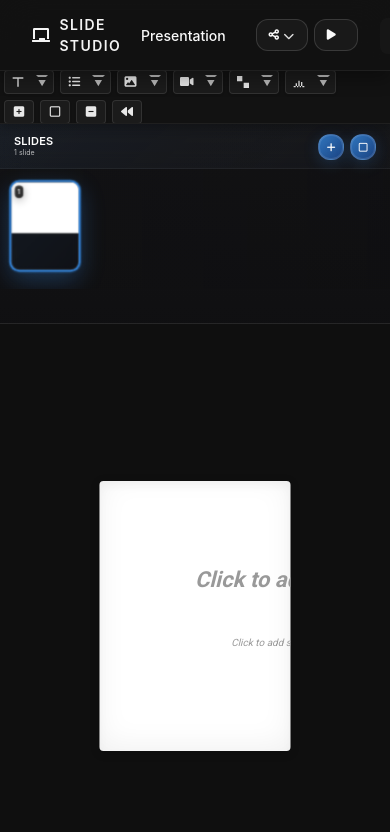
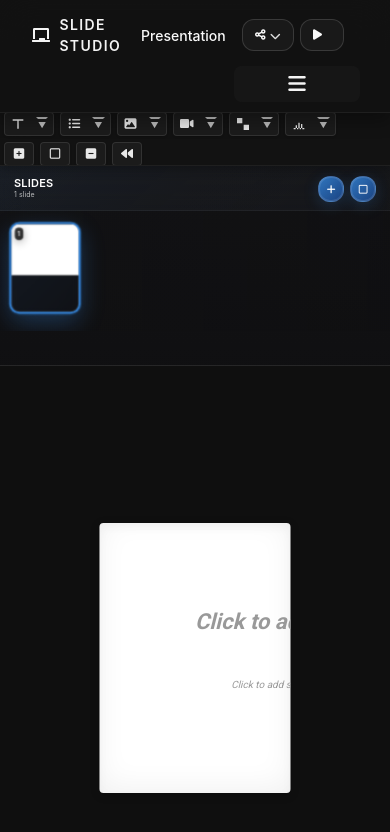
Before and after one commit to SamyukthaAligate/react-slide-studio, a React (Create React App) app: page / in a window 390 px wide. Shown: the top 832 px of the page. Built offline with nearby package versions, Linux system fonts and the light colour scheme; what chartjs-plugin-datalabels would draw is missing.

Commit message:
Header section Changes

```diff
--- a/src/components/Header/Header.css
+++ b/src/components/Header/Header.css
@@ -1,4 +1,15 @@
 /* Header specific styles that override Bootstrap */
+@keyframes dropdown-fade {
+  from {
+    opacity: 0;
+    transform: translateY(-6px);
+  }
+  to {
+    opacity: 1;
+    transform: translateY(0);
+  }
+}
+
 .header {
   position: sticky;
   top: 0;
@@ -6,14 +17,15 @@
   width: 100%;
   padding: 4px 0;
   display: grid;
-  grid-template-columns: 1fr auto 1fr;
-  align-items: center;
+  grid-template-columns: minmax(220px, 1fr) max-content minmax(260px, 1fr);
+  column-gap: 64px;
   background: rgba(18, 18, 18, 0.9);
   backdrop-filter: blur(18px);
   border-bottom: 1px solid rgba(255, 255, 255, 0.06);
   box-shadow: 0 8px 16px rgba(0, 0, 0, 0.3);
   min-height: 48px;
 }
+
 .header-left,
 .header-center,
 .header-right {
@@ -102,12 +114,14 @@
 
 .header-center {
   justify-content: center;
-  margin: 0 auto;
   background: rgba(27, 27, 27, 0.6);
   border-radius: 8px;
   height: 36px;
   margin-top: 2px;
-  padding: 0 12px;
+  padding: 0 16px;
+  justify-self: center;
+  grid-column: 2 / 3;
+  margin: 0;
 }
 
 .header-tabs {
@@ -561,8 +575,11 @@
   }
 
   .header-center {
-    flex-direction: column;
-    gap: 16px;
+    flex-direction: row;
+    gap: 12px;
+    justify-content: flex-end;
+    padding: 0;
+    margin-left: auto;
   }
 
   .header-tabs {
--- a/src/components/Header/Header.js
+++ b/src/components/Header/Header.js
@@ -283,6 +283,9 @@ const Header = ({
               onBlur={handleTitleBlur}
               onKeyPress={handleTitleKeyPress}
               className="title-input"
+              id="presentation-title-input"
+              name="presentationTitle"
+              aria-label="Presentation title"
               autoFocus
             />
           ) : (
@@ -294,7 +297,12 @@ const Header = ({
       </div>
 
       <div className="header-center" ref={menuRef}>
-        <button className="mobile-menu-toggle" onClick={toggleMobileMenu}>
+        <button
+          className="mobile-menu-toggle"
+          type="button"
+          onClick={toggleMobileMenu}
+          aria-label={isMobileMenuOpen ? "Close mobile menu" : "Open mobile menu"}
+        >
           <i className={`fas ${isMobileMenuOpen ? "fa-times" : "fa-bars"}`}></i>
         </button>
 
```
